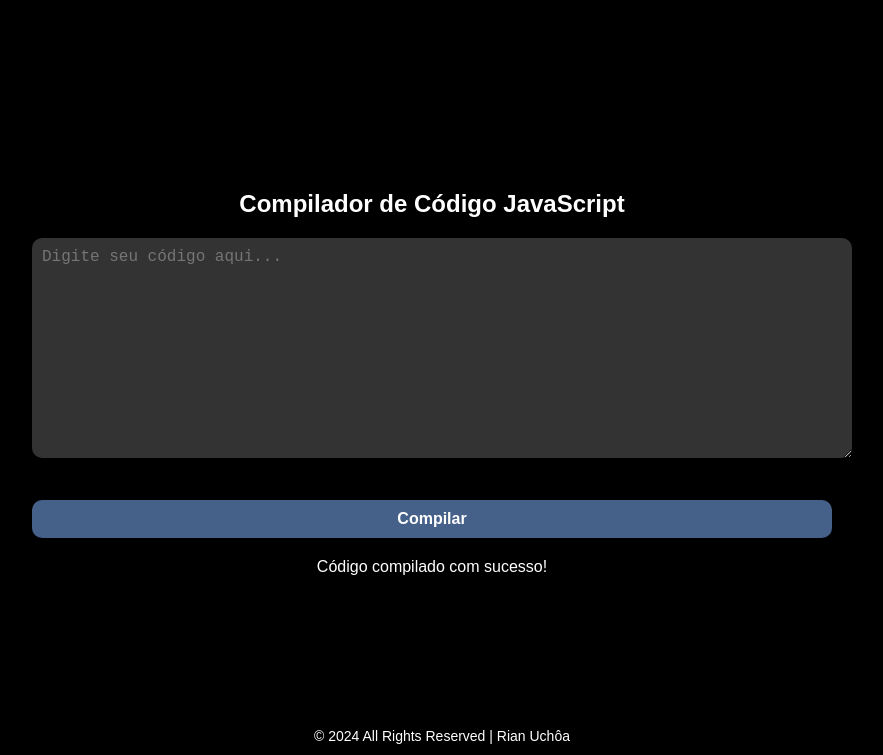
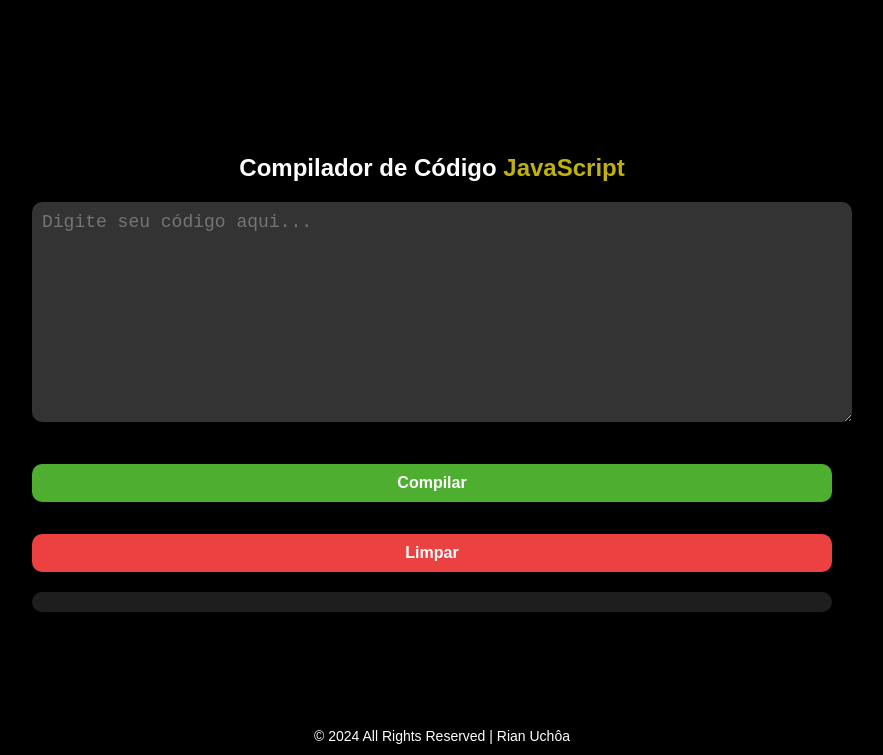
Before and after one commit to Uchoacode/Javascript-compiler, a plain HTML site: page index.html in a window 1280 px wide. Both pictures are taken after a click on the button "Compilar". Shown: the top 755 px of the page, without its empty margins (208-1091 px from the left). Drawn offline with Linux system fonts and the light colour scheme.

Commit message:
index.html

```diff
--- a/index.html
+++ b/index.html
@@ -3,7 +3,7 @@
 <head>
     <meta charset="UTF-8">
     <meta name="viewport" content="width=device-width, initial-scale=1.0">
-    <title>Document</title>
+    <title>JavaScript Compiler</title>
     <style>
         body {
             font-family: "Poppins", sans-serif;
@@ -36,40 +36,52 @@
             font-weight: 600;
             font-size: 24px;
             margin-bottom: 20px;
-            color: #fff;
+            color: #ffffff;
+        }
+        span {
+            color: rgb(193, 178, 11);
         }
         textarea {
             width: 100%;
             height: 200px;
             padding: 10px;
-            font-size: 16px;
+            font-size: 18px;
             border: none;
             border-radius: 10px;
             resize: vertical;
             background-color: #333;
             color: #fff;
-            margin-bottom: 10px; /* Ajuste no margin para todos os dispositivos */
-
+            margin-bottom: 10px;
         }
         button {
-            background-color: #456089;
+            background-color: #4dae2f;
             color: #fff;
             border: none;
             padding: 10px 20px;
             margin-top: 2rem;
-
             font-size: 16px;
             font-weight: bold;
             cursor: pointer;
             border-radius: 10px;
         }
         button:hover {
-            background-color: #444;
+            background-color: #50791a;
         }
         .result {
             margin-top: 20px;
             font-size: 16px;
             color: #fff;
+            background-color: #1E1E1E;
+            padding: 10px;
+            border-radius: 10px;
+            white-space: pre-wrap;
+            text-align: left;
+        }
+        .clear-btn {
+            background-color: #ec4141;
+        }
+        .clear-btn:hover {
+            background-color: #c9302c;
         }
         footer {
             width: 100%;
@@ -97,15 +109,14 @@
         .icon:hover {
             fill: #ccc;
         }
-
         @media (max-width: 600px) {
             .container {
                 padding: 10px;
             }
             textarea {
                 height: 150px;
-                font-size: 18px; /* adjust font size for mobile devices */
-                padding: 4px; /* adjust padding for mobile devices */
+                font-size: 18px;
+                padding: 4px;
             }
         }
     </style>
@@ -114,9 +125,10 @@
 <body>
     <body>
         <div class="container">
-            <h1>Compilador de Código JavaScript</h1>
+            <h1>Compilador de Código <span>JavaScript</span></h1>
             <textarea id="codeInput" placeholder="Digite seu código aqui..."></textarea>
             <button onclick="compileCode()">Compilar</button>
+            <button class="clear-btn" onclick="clearCode()">Limpar</button>
             <div class="result" id="resultOutput"></div>
         </div>
     <footer>
@@ -145,15 +157,37 @@
     </footer>
 
     <script>
-         function compileCode(){
-            const code = document.getElementById('codeInput').value;
-            try{
-                eval(code);
-                document.getElementById('resultOutput').innerHTML = 'Código compilado com sucesso!';
-            } catch (error){
-                document.getElementById('resultOutput').innerHTML = 'Erro ao compilar o código: ' + error.message;
+        function compileCode() {
+            var code = document.getElementById("codeInput").value;
+            var result = document.getElementById("resultOutput");
+            result.innerHTML = "Compilando...";
+            const codeInput = document.getElementById('codeInput').value;
+            const resultOutput = document.getElementById('resultOutput');
+
+            try {
+                const log = [];
+                console.log = function(...args) {
+                    log.push(args.join(' '));
+                };
+                eval(codeInput);
+                resultOutput.textContent = log.join('\n');
+            } catch (error) {
+                resultOutput.textContent = `Erro: ${error.message}`;
             }
-         }
+        }
+
+        function clearCode() {
+            document.getElementById('codeInput').value = '';
+            document.getElementById('resultOutput').textContent = '';
+        }
+
+
+        document.getElementById('codeInput').addEventListener('keydown', function(event) {
+            if (event.key === 'Enter' && !event.shiftKey) {
+                event.preventDefault();
+                compileCode();
+            }
+        });
     </script>
 </body>
 </html>
```
